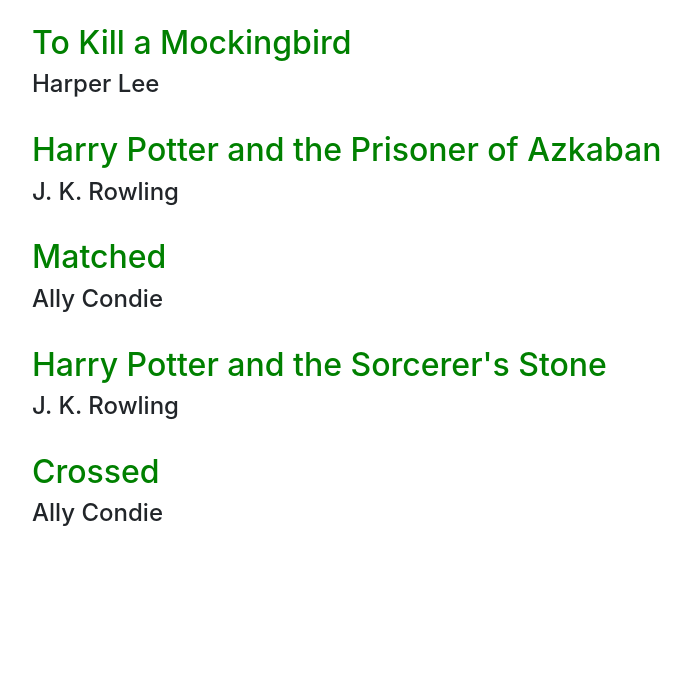
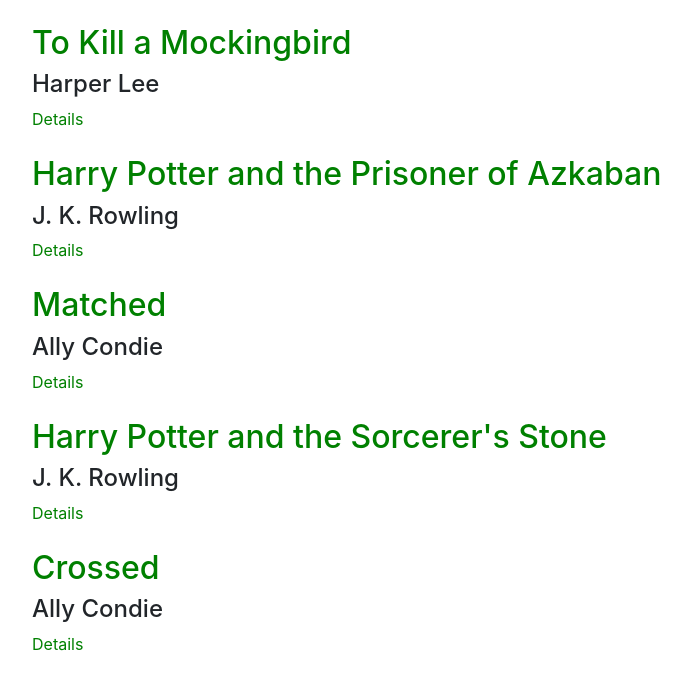
Before and after one commit to Jessela26/CEN4010_Group3, a Django app: page /browse/ in a window 1280 px wide. Shown: the part 56-746 px from the top of the page, without its empty margins (33-724 px from the left). Run offline with Django 3.2, Linux system fonts and the light colour scheme; data comes from the database, SQL or seed files in the repository; some libraries are stand-ins or nearby versions.

Commit message:
Details page added. Instead of adding BookDetails as a folder, you need to make a new app and add your .html files to /templates.

```diff
--- a/GeekText/urls.py
+++ b/GeekText/urls.py
@@ -28,5 +28,6 @@ urlpatterns = [
     url(r'^wishlist/$', views.wishlist, name='wishlist'),
     url(r'^browse/', include('Browse.urls'), name='browse'),
     url(r'^cart/$', views.cart, name='cart'),
-    url(r'^$', RedirectView.as_view(url='home', permanent=True), name='index')
+    url(r'^$', RedirectView.as_view(url='home', permanent=True), name='index'),
+    path('browse/details/<int:book_id>/', views.details, name='details')
 ] + static(settings.STATIC_URL, document_root=settings.STATIC_ROOT)
--- a/GeekText/views.py
+++ b/GeekText/views.py
@@ -21,5 +21,9 @@ def cart(request):
     return render(request, "shoppingcart.html")
 
 
+def details(request, book_id):
+    return render(request, "Bookdetails.html", book_id)
+
+
 def browse(request):
     return render(request, "browse.html")
--- a/templates/browse.html
+++ b/templates/browse.html
@@ -7,6 +7,8 @@
     {% for book in books %}
         <h2 style="color: green; padding-left: 50px;">{{ book.title }}</h2>
         <h4 style="padding-left: 50px;">{{ book.author }}</h4>
-        <br>
+        <a style="padding-left: 50px; color: green" href="{% url 'details' book.id %}">Details</a>
+        <br/>
+        <br/>
     {% endfor %}
 {% endblock %}
```
